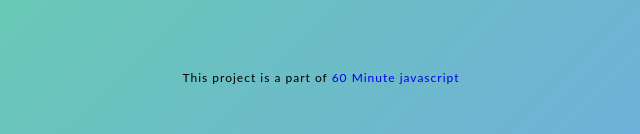
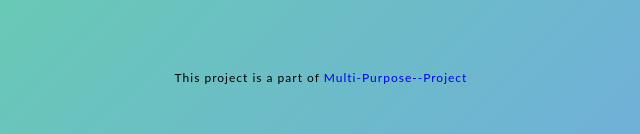
Before and after one commit to amansingh686/Multi-purpose--project, a plain HTML site: page Currency-Converter/index.html in a window 1280 px wide. Shown: the part 663-797 px from the top of the page, 319-959 px from the left. Drawn offline with Linux system fonts and the light colour scheme; a script that the page names is missing.

Commit message:
Update index.html

```diff
--- a/Currency-Converter/index.html
+++ b/Currency-Converter/index.html
@@ -87,7 +87,7 @@
         </div>
         <div id="rate-detail"></div>
     </div>
-    <p class="footer">This project is a part of <a href="https://60minutejs.vercel.app/">60 Minute javascript</a></p>
+    <p class="footer">This project is a part of <a href="https://60minutejs.vercel.app/">Multi-Purpose--Project</a></p>
     <script src="./app.js" type="text/javascript"></script>
 </body>
 </html>
```
